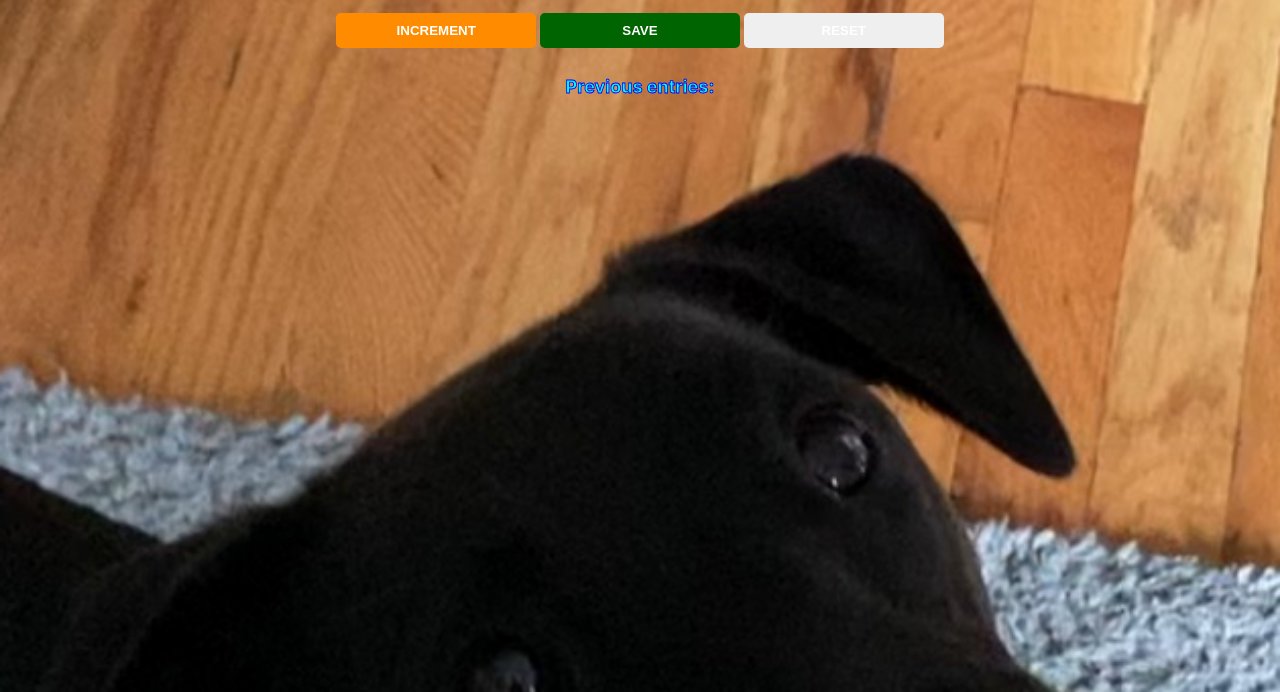
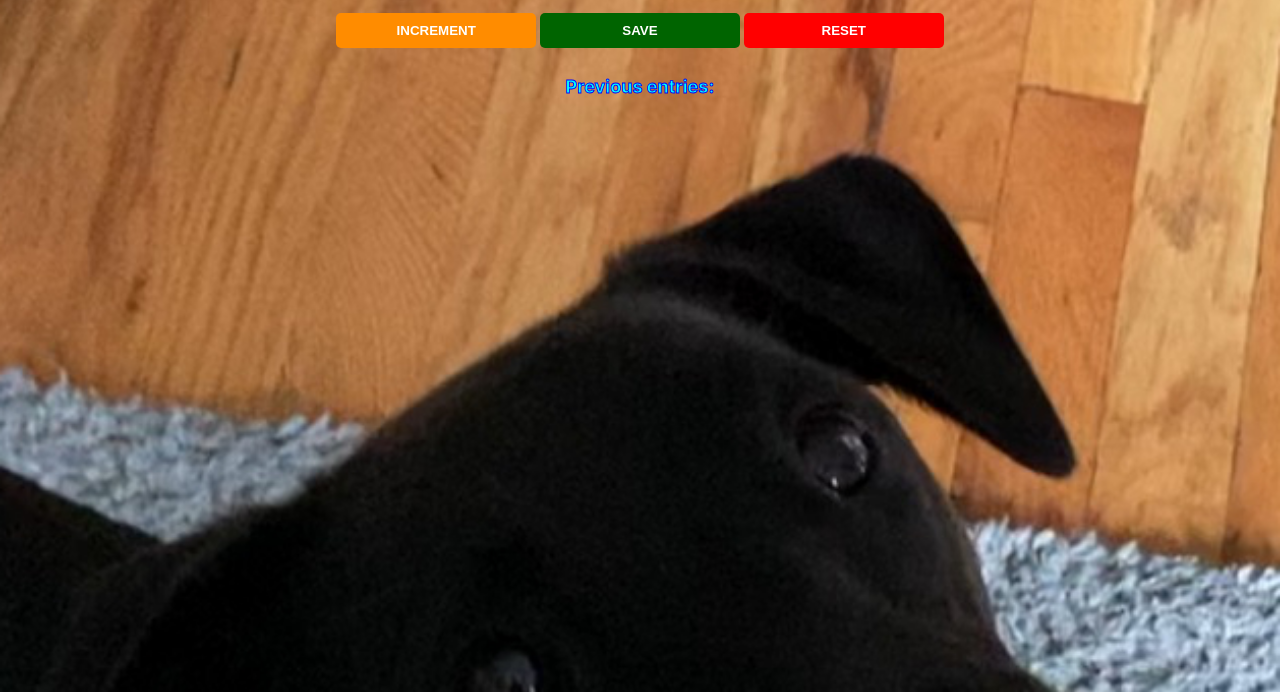
Before and after one commit to Paul12K/Dog-Counter, a plain HTML site: page index.html in a window 1280 px wide. Shown: the part 126-818 px from the top of the page. Drawn offline with Linux system fonts and the light colour scheme.

Commit message:
Update index.css

```diff
--- a/index.css
+++ b/index.css
@@ -41,6 +41,11 @@ button {
     background: darkgreen;
 }
 
+#reset-btn {
+    background: red;
+}
+
+
 
 #save-el {
   font-size: 18px; /* Set the font size */
```
